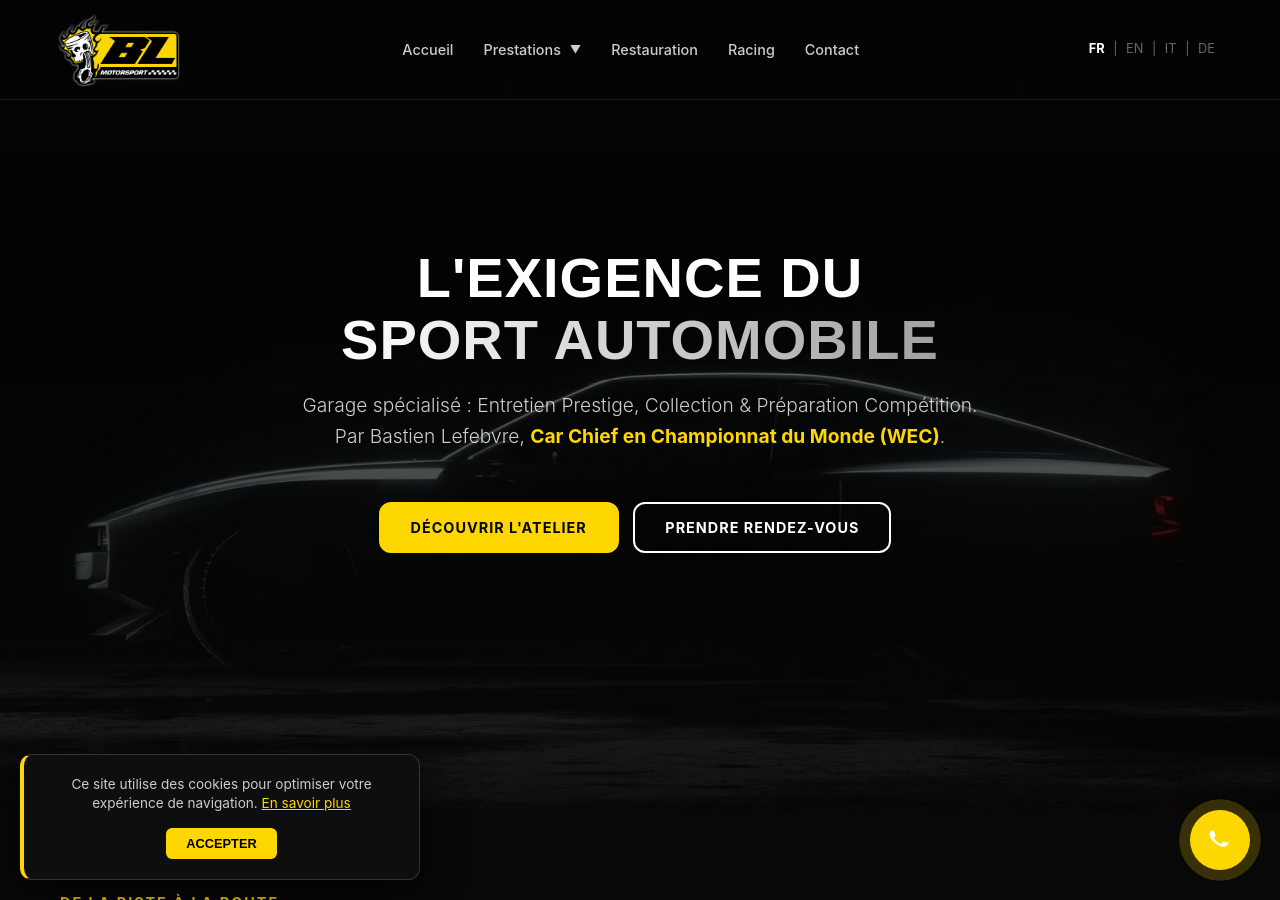
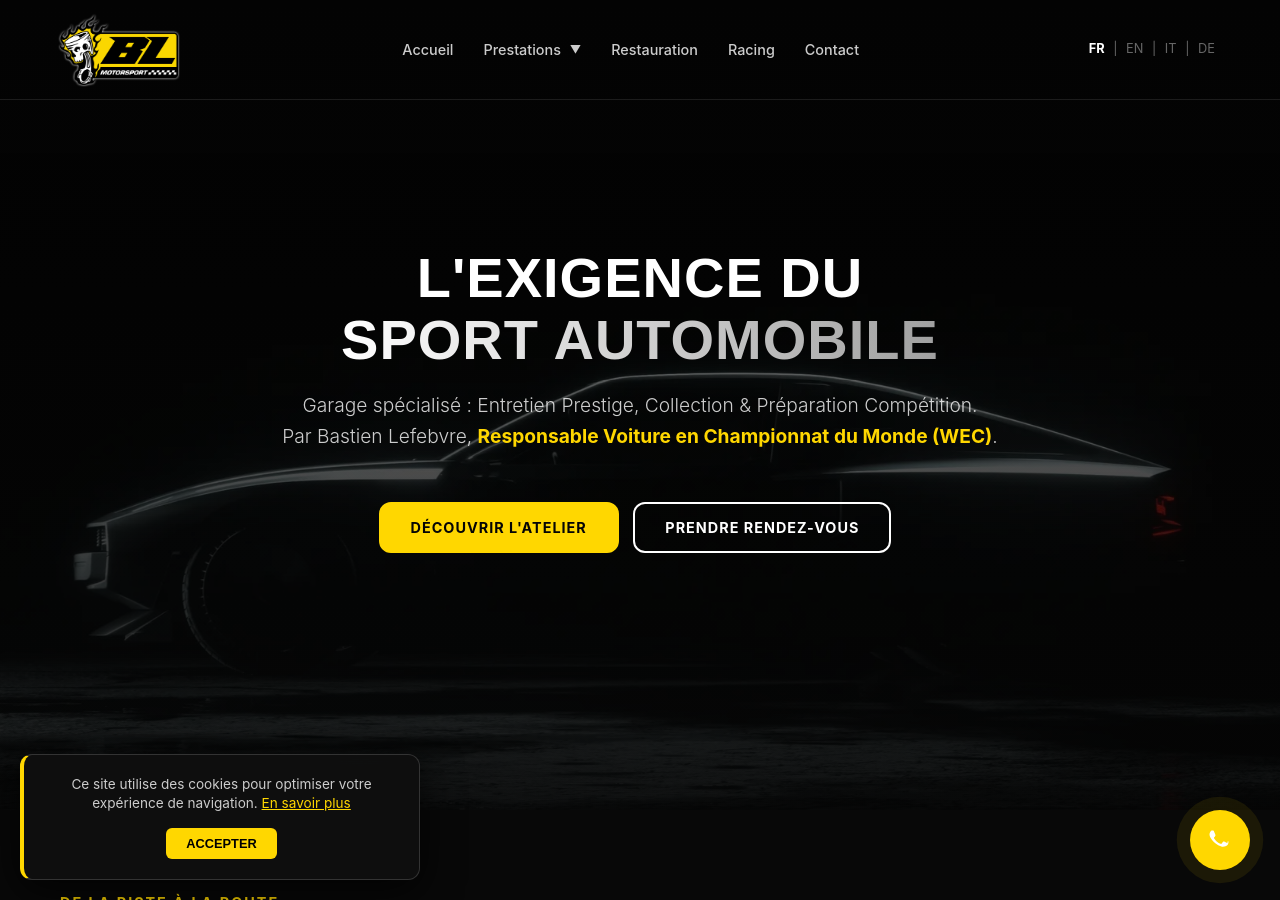
Before and after one commit to DuvalDVL/bl-motorsport, a Jekyll site: the page built from fr/index.html, in a window 1280 px wide and 900 px high. Built offline with Jekyll 4.4.1, drawn with Linux system fonts in a browser that asks for light colours.

Commit message:
Update index.html

```diff
--- a/fr/index.html
+++ b/fr/index.html
@@ -16,7 +16,7 @@ lang: fr
     </h1>
     <p class="hero-subtitle">
       Garage spécialisé : Entretien Prestige, Collection & Préparation Compétition.<br>
-      Par Bastien Lefebvre, <strong>Car Chief en Championnat du Monde (WEC)</strong>.
+      Par Bastien Lefebvre, <strong>Responsable Voiture en Championnat du Monde (WEC)</strong>.
     </p>
     <div class="hero-actions">
       <a href="{{ site.baseurl }}/fr/prestations" class="btn btn-primary">Découvrir l'Atelier</a>
@@ -162,3 +162,19 @@ lang: fr
     <a href="{{ site.baseurl }}/fr/contact" class="btn btn-primary" style="padding: 15px 40px; font-size: 1.1rem;">Prendre Rendez-vous</a>
   </div>
 </section>
+
+<section class="brand-strip">
+  <div class="container">
+    <div class="brand-grid">
+      <div class="brand-item-logo">
+        <img src="{{ '/assets/img/logos/fia-logo.png' | relative_url }}" alt="FIA Official">
+      </div>
+      <div class="brand-item-logo">
+        <img src="{{ '/assets/img/logos/wec-logo.png' | relative_url }}" alt="WEC World Endurance Championship">
+      </div>
+      <div class="brand-item-logo">
+        <img src="{{ '/assets/img/logos/wrt-logo.png' | relative_url }}" alt="WRT Team">
+      </div>
+    </div>
+  </div>
+</section>
```
